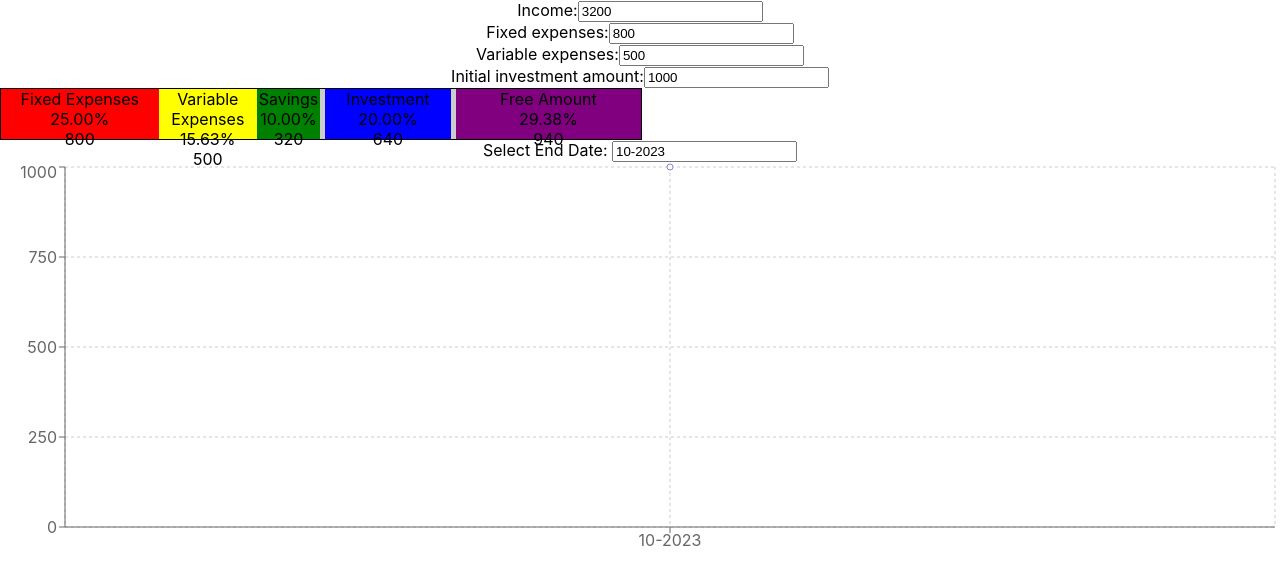
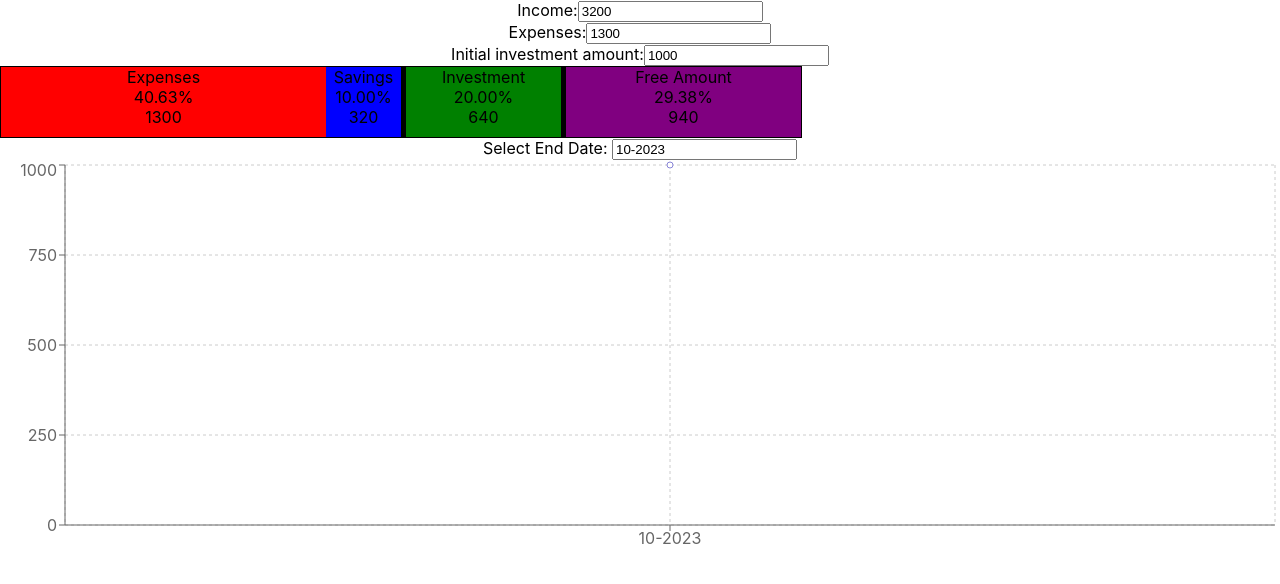
Before and after one commit to lindjacob/finance-controller, a React (Create React App) app: page / in a window 1280 px wide. Shown: the top 584 px of the page. Built offline with nearby package versions, Linux system fonts and the light colour scheme.

Commit message:
add budgetbar skeleton

```diff
--- a/src/App.js
+++ b/src/App.js
@@ -7,8 +7,7 @@ import InputField from './components/inputField/InputField';
 
 function App() {
   const [income, setIncome] = useState(3200);
-  const [fixedExpenses, setFixedExpenses] = useState(800);
-  const [variableExpenses, setVariableExpenses] = useState(500);
+  const [expenses, setExpenses] = useState(1300);
   const [initialInvestment, setInitialInvestment] = useState(1000);
 
   return (
@@ -19,10 +18,9 @@ function App() {
 
       <main>
         <InputField name="Income" value={income} onChange={(e) => setIncome(e.target.value)} type="number" />
-        <InputField name="Fixed expenses" value={fixedExpenses} onChange={(e) => setFixedExpenses(e.target.value)} type="number" />
-        <InputField name="Variable expenses" value={variableExpenses} onChange={(e) => setVariableExpenses(e.target.value)} type="number" />
+        <InputField name="Expenses" value={expenses} onChange={(e) => setExpenses(e.target.value)} type="number" />
         <InputField name="Initial investment amount" value={initialInvestment} onChange={(e) => setInitialInvestment(e.target.value)} type="number" />
-        <BudgetBar income={income} fixedExpenses={fixedExpenses} variableExpenses={variableExpenses} />
+        <BudgetBar income={income} expenses={expenses} />
         <Chart initialInvestment={initialInvestment}/>
       </main>
 
--- a/src/components/budgetBar/BudgetBar.css
+++ b/src/components/budgetBar/BudgetBar.css
@@ -0,0 +1,23 @@
+#budgetBar {
+    display: flex;
+    height: 70px;
+    width: 800px;
+    border: 1px solid black
+}
+
+.budgetBlock {
+    display: flex;
+    flex-direction: row;
+    justify-content: space-between;
+    border: 0
+}
+
+.resizer {
+    position: relative;
+    right: 0;
+    cursor: ew-resize;
+    background: black;
+    width: 5px;
+    z-index: 2;
+    height: 100%
+}
--- a/src/components/budgetBar/BudgetBar.js
+++ b/src/components/budgetBar/BudgetBar.js
@@ -1,62 +1,101 @@
-import React, { useEffect, useState } from 'react';
+import React, { useEffect, useState, useRef } from 'react';
 import './BudgetBar.css'
 
-const BudgetBar = ({ income, fixedExpenses, variableExpenses }) => {
-  const [savings, setSavings] = useState(income * 0.1);
-  const [investment, setInvestment] = useState(income * 0.2);
-  const [isDragging, setIsDragging] = useState(null);
+const BudgetBar = ({ income, expenses }) => {
+  const budgetBlocksRef = useRef({});
+  const initialPageX = useRef(null);
+  const [budgets, setBudgets] = useState({
+    savings: income * 0.1,
+    investment: income * 0.2,
+    freeAmount: income - expenses - income * 0.3
+  });
 
-  const calculateFreeAmount = () => income - (fixedExpenses + variableExpenses + savings + investment);
+  const setInitialPageX = e => {
+    initialPageX.current = e.pageX;
+  }
 
   useEffect(() => {
-    window.addEventListener('mousemove', handleMouseMove);
-    window.addEventListener('mouseup', handleMouseUp);
-  },[])
+    for (const key in budgetBlocksRef.current) {
+      const budgetBlock = budgetBlocksRef.current[key].budgetBlock
+      const resizer = budgetBlocksRef.current[key].resizer
 
-  const handleMouseDown = section => {
-    setIsDragging(section);
-  };
+      resizer.addEventListener('mousedown', e => {
+        e.preventDefault();
+        window.addEventListener('mousemove', resize);
+        window.addEventListener('mouseup', stopResize);
+      })
 
-  const handleMouseMove = e => {
-    if (isDragging === 'savings') {
-      console.log('movementX:', e.movementX)
-      console.log('savings:', savings)
-      setSavings(prev => prev + e.movementX);
-      console.log('savings:', savings)
-    } else if (isDragging === 'investment') {
-      setInvestment(prev => prev + e.movementX);
+      const resize = e => {
+        const budgetLabel = budgetBlock.id.toLowerCase()
+        let amountChange = e.movementX
+
+        if (budgets.freeAmount <= 0) {
+          return;
+        };
+
+        setBudgets(prevBudgets => {
+          let updatedFreeAmount = prevBudgets.freeAmount - amountChange;
+          if (updatedFreeAmount <= 0) {
+            amountChange = prevBudgets.freeAmount;
+            updatedFreeAmount = 0;
+          };
+
+          let newBudgets = { ...prevBudgets };
+          newBudgets[budgetLabel] += amountChange;
+          newBudgets.freeAmount = updatedFreeAmount;
+
+          return newBudgets;
+        });
+      }
+
+      const stopResize = () => {
+        window.removeEventListener('mousemove', resize)
+        window.removeEventListener('mouseup', stopResize);
+      }
     }
-  };
+  }, [budgets.freeAmount]);
 
-  const handleMouseUp = () => {
-    setIsDragging(null)
-    console.log('remove event listeners')
-  };
-
-  const renderBar = (color, amount, label) => (
-    <div style={{ display: 'flex', flexDirection: 'column', alignItems: 'center', width: `${(amount / income) * 100}%`, background: color }}>
-      <span>{label}</span>
-      <span>{((amount / income) * 100).toFixed(2)}%</span>
-      <span>{amount}</span>
+  const renderBlock = (label, color, amount) => (
+    <div
+      id={label.toLowerCase()}
+      className='budgetBlock'
+      ref={budgetBlock => budgetBlocksRef.current[label.toLowerCase()].budgetBlock = budgetBlock}
+      style={{ width: `${(amount / income) * 100}%`, background: color }}
+    >
+      <div style={{ display: 'flex', flexDirection: 'column', flex: '1' }}>
+        <span>{label}</span>
+        <span>{((amount / income) * 100).toFixed(2)}%</span>
+        <span>{amount}</span>
+      </div>
+      <div
+        className='resizer'
+        ref={budgetBlock => {
+          budgetBlocksRef.current[label.toLowerCase()] = {};
+          budgetBlocksRef.current[label.toLowerCase()].resizer = budgetBlock;
+        }}
+        onMouseDown={setInitialPageX}
+      >
+      </div>
     </div>
   );
 
   return (
-    <div>
-      <div style={{ display: 'flex', height: '50px', width: '50%', border: '1px solid black' }}>
-        {renderBar('red', fixedExpenses, "Fixed Expenses")}
-        {renderBar('yellow', variableExpenses, "Variable Expenses")}
-        {renderBar('green', savings, "Savings")}
-        <div
-          style={{ cursor: 'ew-resize', background: '#ccc', width: '5px' }}
-          onMouseDown={() => handleMouseDown('savings')}
-        ></div>
-        {renderBar('blue', investment, "Investment")}
-        <div
-          style={{ cursor: 'ew-resize', background: '#ccc', width: '5px' }}
-          onMouseDown={() => handleMouseDown('investment')}
-        ></div>
-        {renderBar('purple', calculateFreeAmount(), "Free Amount")}
+    <div id='budgetBar'>
+      <div id='expenses' className='budgetBlock' style={{ width: `${(expenses / income) * 100}%`, background: 'red' }}>
+        <div style={{ display: 'flex', flexDirection: 'column', flex: '1' }}>
+          <span>Expenses</span>
+          <span>{((expenses / income) * 100).toFixed(2)}%</span>
+          <span>{expenses}</span>
+        </div>
+      </div>
+      {renderBlock('Savings', 'blue', budgets.savings)}
+      {renderBlock('Investment', 'green', budgets.investment)}
+      <div id='freeAmount' className='budgetBlock' style={{ width: `${(budgets.freeAmount / income) * 100}%`, background: 'purple' }}>
+        <div style={{ display: 'flex', flexDirection: 'column', flex: '1' }}>
+          <span>Free Amount</span>
+          <span>{((budgets.freeAmount / income) * 100).toFixed(2)}%</span>
+          <span>{budgets.freeAmount}</span>
+        </div>
       </div>
     </div>
   );
```
Also changed, not shown: src/components/budgetBar/BudgetBlock.js (added, +33 -0 lines).
